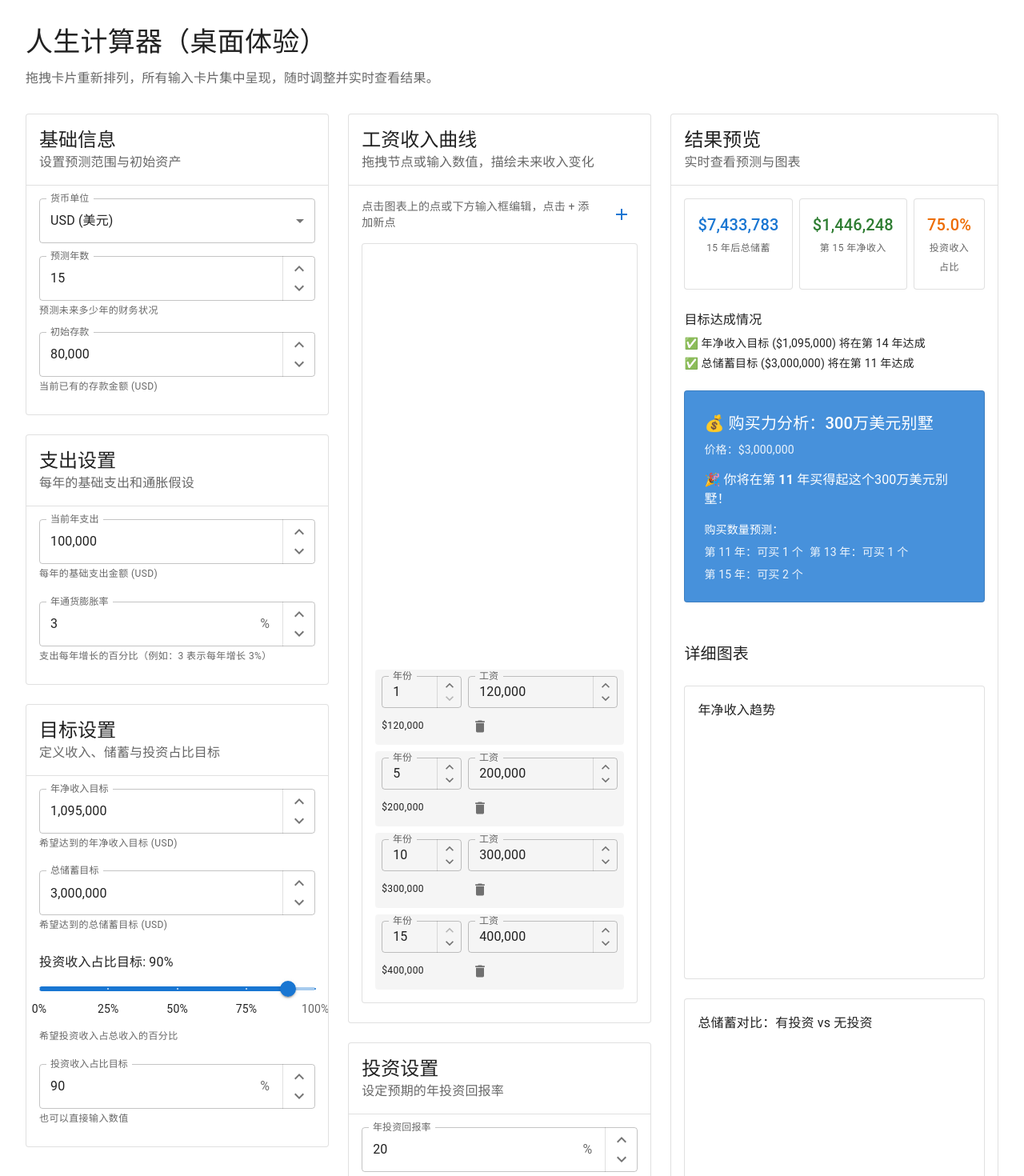
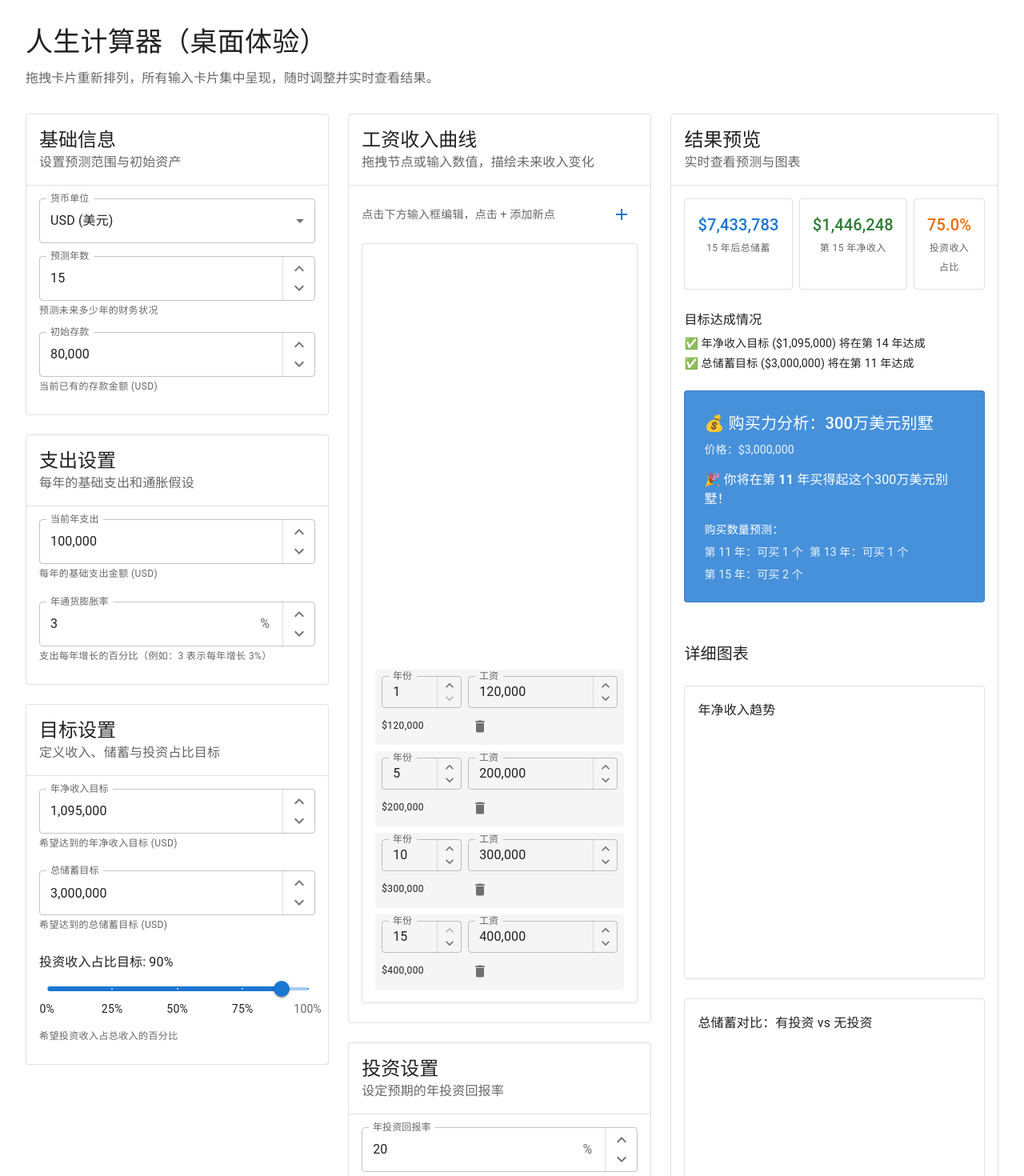
Before and after one commit to zhijiezh/life-calculator, a React (Vite) app: page / in a window 1280 px wide. Shown: the top 1470 px of the page at 80% size. Built offline with nearby package versions, Linux system fonts and the light colour scheme.

Commit message:
Improve slider and input

```diff
--- a/src/cardBodies/TargetsBody.tsx
+++ b/src/cardBodies/TargetsBody.tsx
@@ -59,6 +59,7 @@ export default function TargetsBody({ data, setData }: Props) {
         onPointerMove={handlePointerMove}
       >
         <Typography gutterBottom>投资收入占比目标: {data.investmentPercentageTarget}%</Typography>
+        <Box sx={{ px: 1.2}}>
           <Slider
             value={data.investmentPercentageTarget}
             onChange={(_, val) => handlePercentageChange(val as number)}
@@ -73,26 +74,11 @@ export default function TargetsBody({ data, setData }: Props) {
               { value: 100, label: '100%' },
             ]}
           />
+        </Box>
         <Typography variant="caption" color="text.secondary" sx={{ mt: 1, display: 'block' }}>
           希望投资收入占总收入的百分比
         </Typography>
       </Box>
-
-      <NumberField
-        label="投资收入占比目标"
-        defaultValue={data.investmentPercentageTarget}
-        onValueChange={(value) => {
-          if (value !== null) {
-            setData({ ...data, investmentPercentageTarget: value })
-          }
-        }}
-        min={0}
-        max={100}
-        step={1}
-        helperText="也可以直接输入数值"
-        fullWidth
-        endAdornment="%"
-      />
     </Box>
   )
 }
--- a/src/components/SalaryCurveEditor.tsx
+++ b/src/components/SalaryCurveEditor.tsx
@@ -200,7 +200,7 @@ export default function SalaryCurveEditor({ years, currency, points, onChange }:
     <Box>
       <Box sx={{ display: 'flex', justifyContent: 'space-between', alignItems: 'center', mb: 2, flexWrap: 'wrap', gap: 1 }}>
         <Typography variant="body2" color="text.secondary" sx={{ flex: 1, minWidth: 200 }}>
-          点击图表上的点或下方输入框编辑，点击 + 添加新点
+          点击下方输入框编辑，点击 + 添加新点
         </Typography>
         <IconButton
           onClick={() => handleAddPoint()}
```
Lines whose indentation alone changed are shown as unchanged.
